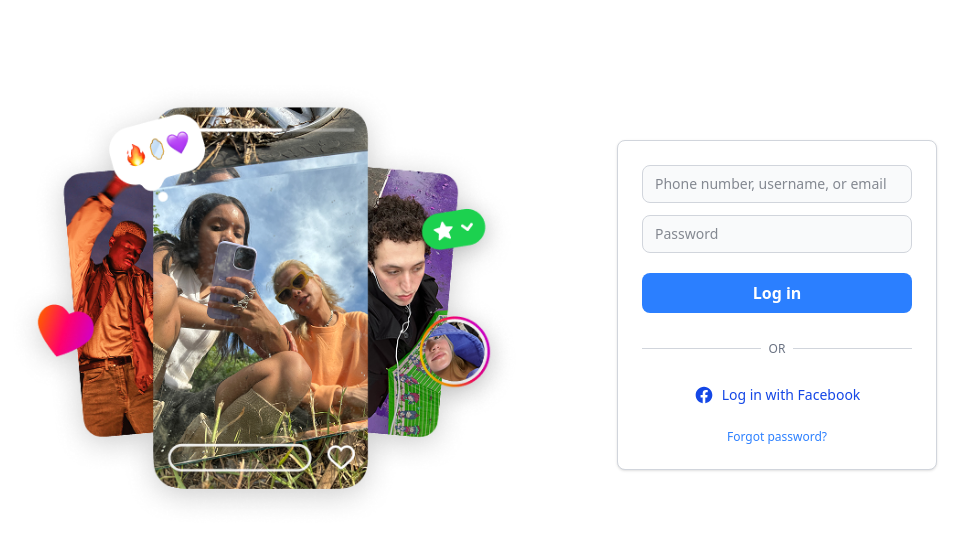
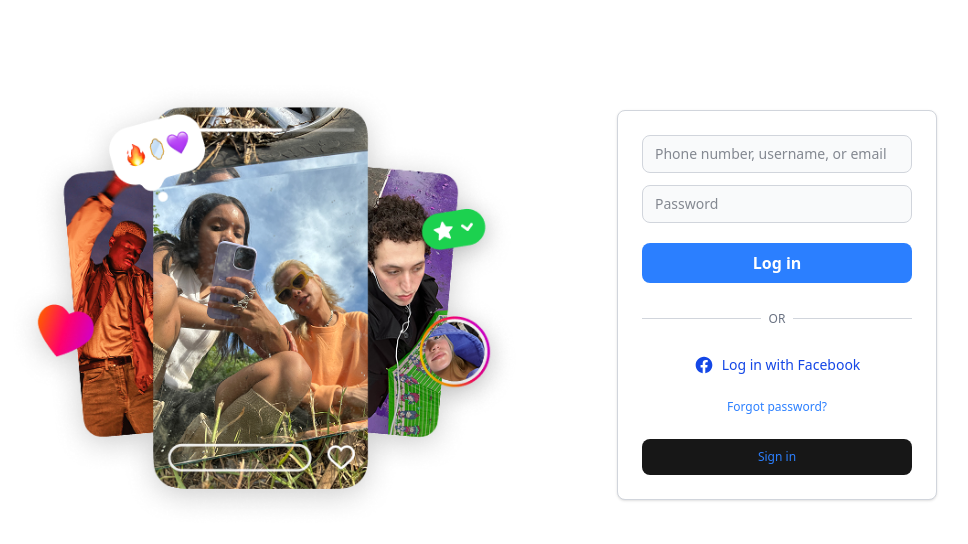
Before and after one commit to Abubakr9423/instagram, a Next.js app: page / in a window 1280 px wide. Shown: the top 544 px of the page, without its empty margins (170-1138 px from the left). Built offline with nearby package versions, Linux system fonts and the light colour scheme; a web font is replaced by a local one.

Commit message:
reg bug fix 2

```diff
--- a/src/app/page.tsx
+++ b/src/app/page.tsx
@@ -6,6 +6,8 @@ import { loginUser } from '../lib/features/log/logapi';
 import { useDispatch } from 'react-redux';
 import { useRouter } from 'next/navigation';
 import toast from 'react-hot-toast';
+import { Button } from '@/components/ui/button';
+import Link from 'next/link';
 
 interface IFormInput {
   username: string;
@@ -81,6 +83,11 @@ const Page = () => {
         <a href="#" className="mt-3 text-xs text-blue-500 hover:underline text-center">
           Forgot password?
         </a>
+        <Button className="mt-3 text-xs text-blue-500 hover:underline text-center">
+          <Link href={'/register'}>
+            Sign in
+          </Link>
+        </Button>
       </form>
     </div>
   );
```
